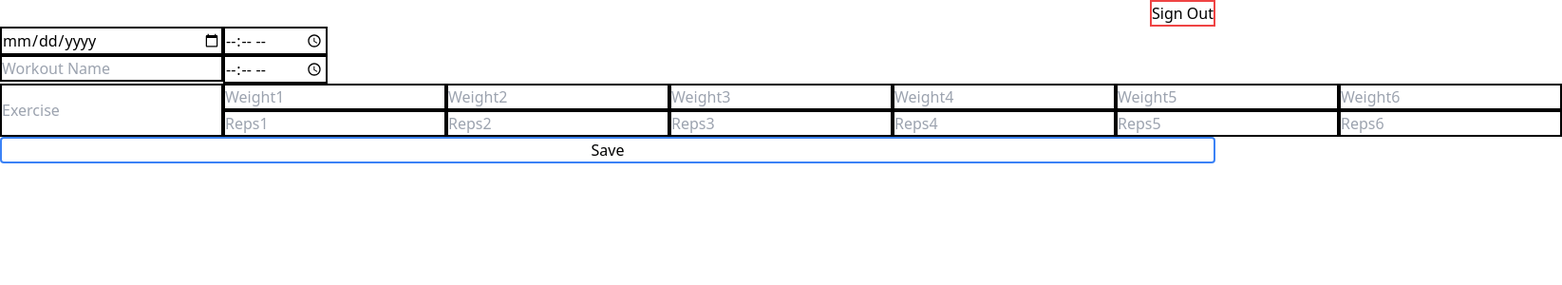
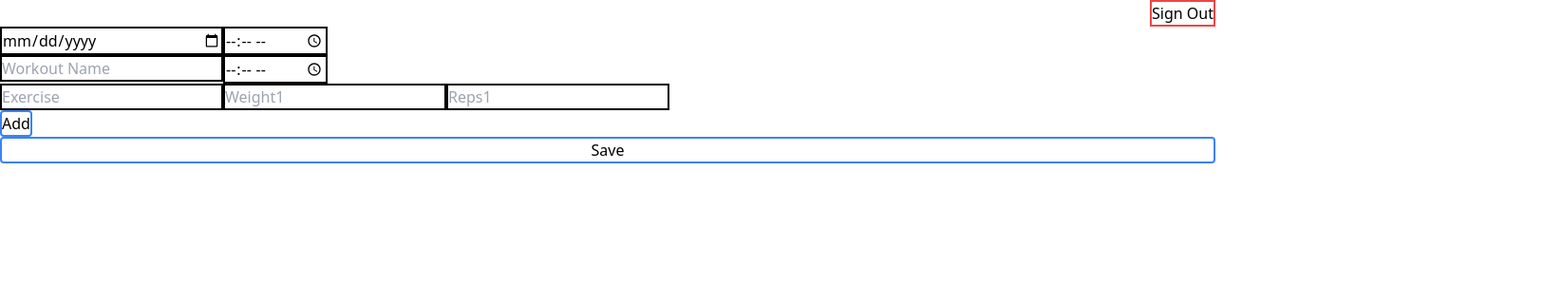
Before and after one commit to MarkCarson777/fitness-tracker, a React (Vite) app: page /workout in a window 1280 px wide. Shown: the top 300 px of the page at 95% size, 1645 px wide, since content can reach past the window. Built offline with nearby package versions, Linux system fonts and the light colour scheme; no server answers; sample sign-in values are in the browser's storage.

Commit message:
added new exercise logic to FieldArray and updated Formik state

```diff
--- a/src/components/Button/index.tsx
+++ b/src/components/Button/index.tsx
@@ -4,15 +4,17 @@ type ButtonProps = {
   children: React.ReactNode;
   type: "button" | "submit" | "reset";
   disabled: boolean;
+  onClick: () => void;
   className?: string;
 };
 
 export function Button(props: ButtonProps) {
-  const { children, type, disabled, className } = props;
+  const { children, type, disabled, onClick, className } = props;
 
   return (
     <button
       type={type}
+      onClick={onClick}
       disabled={disabled}
       className={clsx(
         "flex justify-center items-center border-2 border-blue-500 rounded",
--- /dev/null
+++ b/src/components/Exercise/index.tsx
@@ -0,0 +1,24 @@
+import { useState } from "react";
+
+import { FormInput } from "../FormInput";
+import { Set } from "../Set";
+
+export function Exercise(props) {
+  const { index } = props;
+  const [sets, setSets] = useState([{ id: 1 }]);
+
+  const addSet = () => {
+    setSets([...sets, { id: sets.length + 1 }]);
+  };
+
+  return (
+    <div className="flex">
+      <FormInput type="text" name="exerciseName" placeholder="Exercise" />
+      <div className="flex">
+        {sets.map((set, index) => (
+          <Set key={index} setNumber={index + 1} />
+        ))}
+      </div>
+    </div>
+  );
+}
--- a/src/containers/WorkoutRecord/index.tsx
+++ b/src/containers/WorkoutRecord/index.tsx
@@ -1,21 +1,28 @@
-import { Form, Formik } from "formik";
+import { useState, useEffect } from "react";
+
+import { Form, Formik, FieldArray } from "formik";
 
 import { Button } from "../../components/Button";
+import { Exercise } from "../../components/Exercise";
 import { FormInput } from "../../components/FormInput";
-import { Set } from "../../components/Set";
 
 export function WorkoutRecord() {
-  const sets = ["1", "2", "3", "4", "5", "6"];
+  const [exercises, setExercises] = useState([{ id: 1 }]);
+
+  useEffect(() => {
+    console.log(exercises);
+  }, [exercises]);
 
   return (
     <Formik
-      initialValues={{}}
-      validationSchema={{}}
+      initialValues={{
+        exercises: exercises,
+      }}
       onSubmit={(values) => {
         console.log("formValues", values);
       }}
     >
-      {({ isSubmitting }) => (
+      {({ isSubmitting, values }) => (
         <Form className="flex flex-col">
           <div className="flex">
             <div className="flex flex-col">
@@ -27,14 +34,25 @@ export function WorkoutRecord() {
               <FormInput type="time" name="finish" />
             </div>
           </div>
-          <div className="flex">
-            <FormInput type="text" name="exerciseName" placeholder="Exercise" />
-            <div className="flex">
-              {sets.map((set, index) => (
-                <Set setNumber={index + 1} />
-              ))}
-            </div>
-          </div>
+          <FieldArray name="exercises">
+            {({ push }) => (
+              <div>
+                {values.exercises.map((exercise, index) => (
+                  <Exercise key={index} index={index} />
+                ))}
+                <Button
+                  type="button"
+                  onClick={() => {
+                    const newExercise = { id: values.exercises.length + 1 };
+                    setExercises([...exercises, newExercise]);
+                    push(newExercise);
+                  }}
+                >
+                  Add
+                </Button>
+              </div>
+            )}
+          </FieldArray>
           <Button type="submit" disabled={isSubmitting}>
             <span>Save</span>
           </Button>
```
